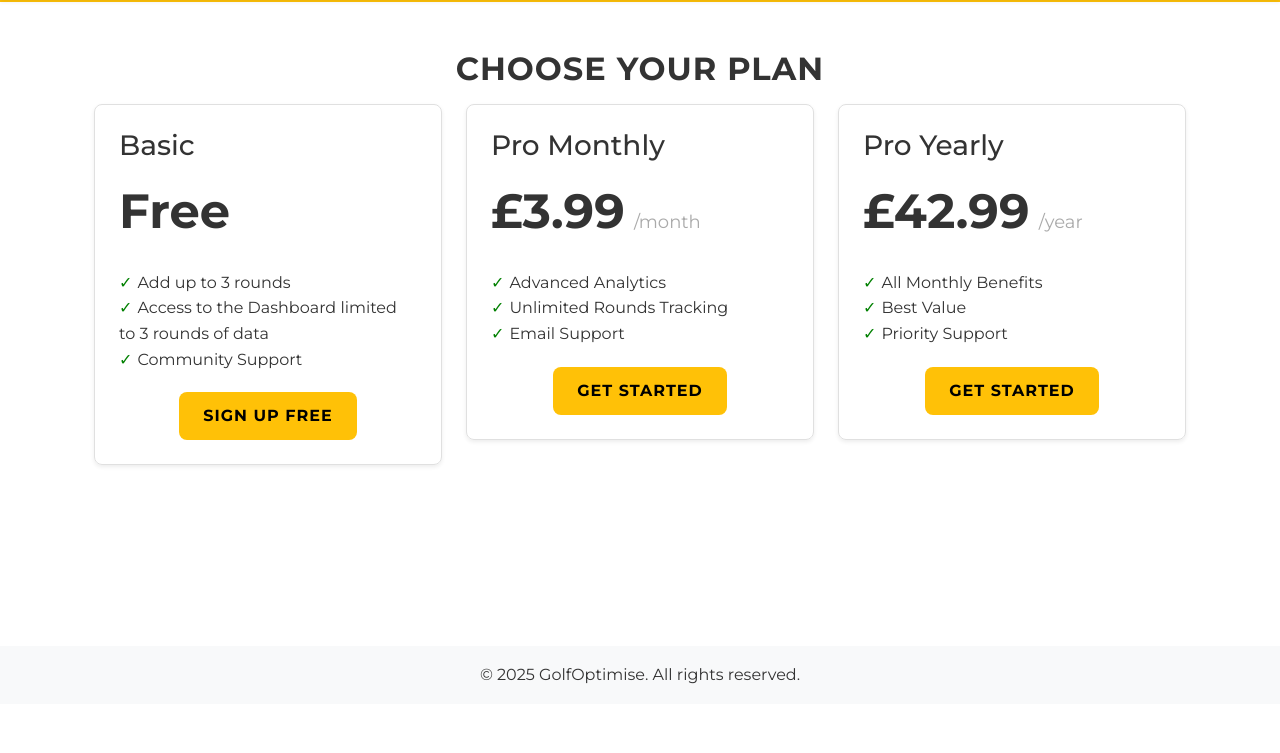
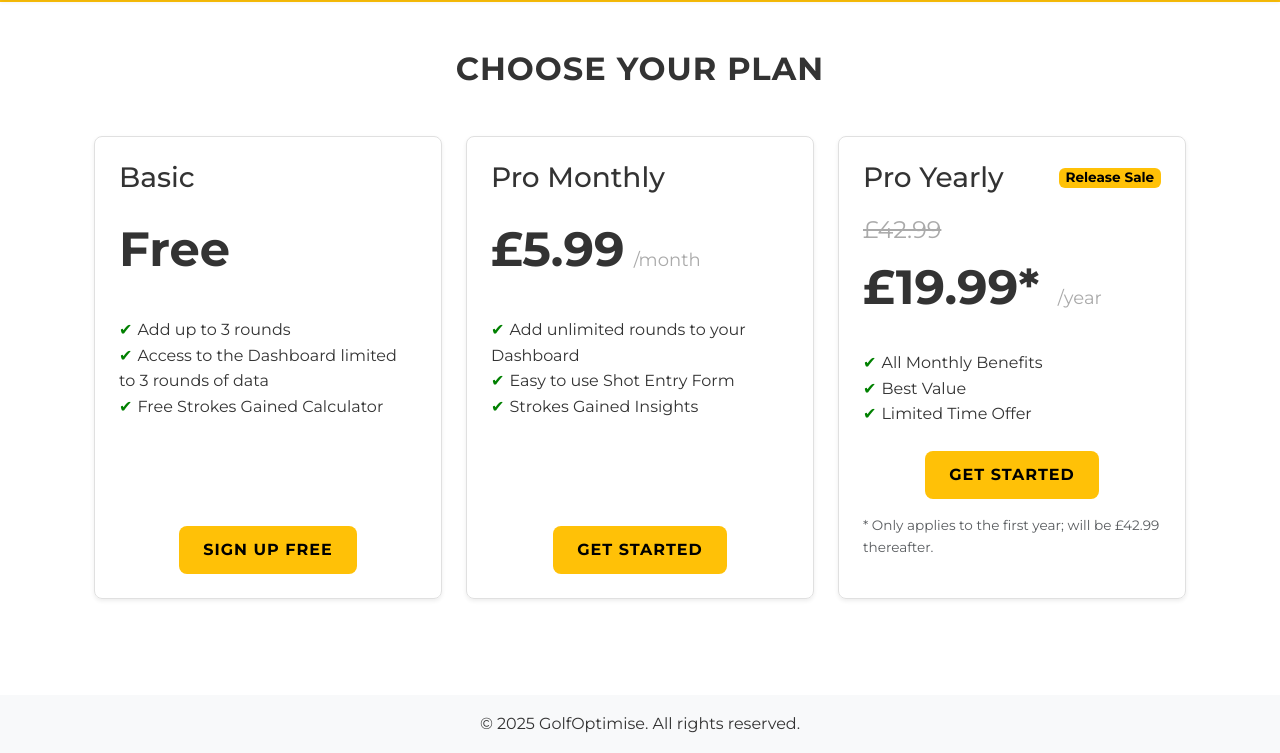
Before and after one commit to jconn5803/golf-by-numbers, a Flask app: page /pricing in a window 1280 px wide. Shown: the part 96-849 px from the top of the page. Before the commit the page ends 780 px from the top, so only its background shows below. Run offline with Flask 3, Linux system fonts and the light colour scheme; some libraries are stand-ins or nearby versions.

Commit message:
updates the pricing section such that the logic works and made chanegs to the yearly price

```diff
--- a/static/main.js
+++ b/static/main.js
@@ -1,37 +1,47 @@
-
-
 // Initialize Stripe with the publishable key retrieved from /config
 fetch("/config")
-  .then((result) => result.json())
-  .then((data) => {
-    const stripe = Stripe(data.publicKey);
+  .then(r => r.json())
+  .then(({ publicKey }) => {
+    const stripe = Stripe(publicKey);
 
-    // Event listener for the monthly subscription button
-    document.querySelector("#monthlyBtn").addEventListener("click", () => {
-      fetch("/create-checkout-session?product_type=monthly")
-        .then((result) => result.json())
-        .then((data) => stripe.redirectToCheckout({ sessionId: data.sessionId }))
-        .then((res) => {
-          console.log(res);
-        });
+    // FREE plan button
+    document.querySelector("#freeBtn").addEventListener("click", () => {
+      if (!isAuthenticated) {
+        window.location.href = "/register";
+      } else {
+        // logged in, whether active or not, free users go straight to dashboard
+        window.location.href = "/dashboard";
+      }
     });
 
-    // Event listener for the annual subscription button
+    // PRO MONTHLY button
+    document.querySelector("#monthlyBtn").addEventListener("click", () => {
+      if (!isAuthenticated) {
+        return window.location.href = "/register";
+      }
+      if (subscriptionActive) {
+        return window.location.href = "/dashboard";
+      }
+      // not subscribed yet: kick off Stripe checkout
+      fetch("/create-checkout-session?product_type=monthly")
+        .then(r => r.json())
+        .then(data => stripe.redirectToCheckout({ sessionId: data.sessionId }))
+        .catch(console.error);
+    });
+
+    // PRO YEARLY button
     document.querySelector("#annualBtn").addEventListener("click", () => {
+      if (!isAuthenticated) {
+        return window.location.href = "/register";
+      }
+      if (subscriptionActive) {
+        return window.location.href = "/dashboard";
+      }
       fetch("/create-checkout-session?product_type=annual")
-        .then((result) => result.json())
-        .then((data) => stripe.redirectToCheckout({ sessionId: data.sessionId }))
-        .then((res) => {
-          console.log(res);
-        });
+        .then(r => r.json())
+        .then(data => stripe.redirectToCheckout({ sessionId: data.sessionId }))
+        .catch(console.error);
     });
-    // Event listener for the annual subscription button
-    document.querySelector("#dailyBtn").addEventListener("click", () => {
-      fetch("/create-checkout-session?product_type=daily")
-        .then((result) => result.json())
-        .then((data) => stripe.redirectToCheckout({ sessionId: data.sessionId }))
-        .then((res) => {
-          console.log(res);
-        });
-    });
+
+    // (If you ever add a daily plan button, do the same pattern.)
   });
--- a/templates/pricing.html
+++ b/templates/pricing.html
@@ -1,8 +1,6 @@
 {% extends "base.html" %}
 
-{% block title %}
-Pricing - UnderParData
-{% endblock %}
+{% block title %}Pricing - UnderParData{% endblock %}
 
 {% block extra_css %}
   <!-- Page-specific CSS for the Pricing page -->
@@ -10,79 +8,129 @@
 {% endblock %}
 
 {% block content %}
-
-<!-- Pricing Section (Full-Width) -->
 <section class="pricing-section py-5">
   <div class="container-fluid">
-    <h2 class="section-title text-center">Choose Your Plan</h2>
-    <div class="row justify-content-center">
+    <h2 class="section-title text-center mb-5">Choose Your Plan</h2>
+    <div class="row justify-content-center align-items-stretch">
+
       <!-- Basic Plan -->
       <div class="col-md-4 mb-4">
-        <div class="pricing-card p-4 shadow-sm">
-          <!-- Plan Title -->
-          <h3 style="text-align: left;">Basic</h3>
-          <!-- Price -->
-          <div class="price-section" style="margin-top: 10px;">
+        <div class="pricing-card p-4 shadow-sm h-100 d-flex flex-column">
+          <h3 class="mb-3">Basic</h3>
+
+          <!-- added min-height -->
+          <div class="price-section mb-4" style="min-height: 82px;">
             <span class="price" style="font-size: 48px; font-weight: bold;">Free</span>
           </div>
-          <!-- Benefits List with Ticks -->
-          <ul class="list-unstyled" style="margin-top: 20px;">
-            <li><span style="color: green; margin-right: 5px;">&#10003;</span>Add up to 3 rounds</li>
-            <li><span style="color: green; margin-right: 5px;">&#10003;</span>Access to the Dashboard limited to 3 rounds of data</li>
-            <li><span style="color: green; margin-right: 5px;">&#10003;</span>Community Support</li>
+
+          <ul class="list-unstyled mb-4 flex-grow-1">
+            <li><span style="color: green; margin-right: 5px;">✔</span>Add up to 3 rounds</li>
+            <li><span style="color: green; margin-right: 5px;">✔</span>Access to the Dashboard limited to 3 rounds of data</li>
+            <li><span style="color: green; margin-right: 5px;">✔</span>Free Strokes Gained Calculator</li>
           </ul>
-          <!-- Call-to-action -->
-          <div class="text-center" style="margin-top: 20px;">
-            <a href="/register" class="btn btn-cta">Sign Up Free</a>
+
+          <div class="mt-auto text-center">
+              <!-- no href here – we’ll handle it all in JS -->
+              <a type="submit" id="freeBtn" class="btn btn-cta">Sign Up Free</a>
           </div>
         </div>
       </div>
+
       <!-- Pro Monthly Plan -->
       <div class="col-md-4 mb-4">
-        <div class="pricing-card p-4 shadow-sm">
-          <!-- Plan Title -->
-          <h3 style="text-align: left;">Pro Monthly</h3>
-          <!-- Price -->
-          <div class="price-section" style="margin-top: 10px;">
-            <span class="price" style="font-size: 48px; font-weight: bold;">£3.99</span>
+        <div class="pricing-card p-4 shadow-sm h-100 d-flex flex-column">
+          <h3 class="mb-3">Pro Monthly</h3>
+
+          <!-- added min-height -->
+          <div class="price-section mb-4" style="min-height: 82px;">
+            <span class="price" style="font-size: 48px; font-weight: bold;">£5.99</span>
             <span class="duration" style="font-size: 18px; color: #aaa; margin-left: 5px;">/month</span>
           </div>
-          <!-- Benefits List with Ticks -->
-          <ul class="list-unstyled" style="margin-top: 20px;">
-            <li><span style="color: green; margin-right: 5px;">&#10003;</span>Advanced Analytics</li>
-            <li><span style="color: green; margin-right: 5px;">&#10003;</span>Unlimited Rounds Tracking</li>
-            <li><span style="color: green; margin-right: 5px;">&#10003;</span>Email Support</li>
+
+          <ul class="list-unstyled mb-4 flex-grow-1">
+            <li><span style="color: green; margin-right: 5px;">✔</span>Add unlimited rounds to your Dashboard</li>
+            <li><span style="color: green; margin-right: 5px;">✔</span>Easy to use Shot Entry Form</li>
+            <li><span style="color: green; margin-right: 5px;">✔</span>Strokes Gained Insights</li>
           </ul>
-          <!-- Call-to-action -->
-          <div class="text-center" style="margin-top: 20px;">
-            <a href="/register" class="btn btn-cta">Get Started</a>
+
+          <div class="mt-auto text-center">
+            <a type="submit" class="btn btn-cta" id="monthlyBtn">Get Started</a>
           </div>
         </div>
       </div>
+
       <!-- Pro Yearly Plan -->
       <div class="col-md-4 mb-4">
-        <div class="pricing-card p-4 shadow-sm">
-          <!-- Plan Title -->
-          <h3 style="text-align: left;">Pro Yearly</h3>
-          <!-- Price -->
-          <div class="price-section" style="margin-top: 10px;">
-            <span class="price" style="font-size: 48px; font-weight: bold;">£42.99</span>
-            <span class="duration" style="font-size: 18px; color: #aaa; margin-left: 5px;">/year</span>
+        <div class="pricing-card p-4 shadow-sm h-100 d-flex flex-column">
+          <h3 class="d-flex justify-content-between align-items-center mb-3">
+            <span>Pro Yearly</span>
+            <span class="badge" style="
+              background-color: #ffc107;
+              color: #000;
+              font-weight: 600;
+              font-size: 0.85rem;
+              padding: 0.25em 0.5em;
+              border-radius: 6px;
+            ">
+              Release Sale
+            </span>
+          </h3>
+
+          <!-- added min-height -->
+          <div class="price-section mb-4" style="min-height: 82px;">
+            <div>
+              <span class="price-original" style="
+                text-decoration: line-through;
+                color: #aaa;
+                font-size: 24px;
+              ">
+                £42.99
+              </span>
+            </div>
+            <div>
+              <span class="price" style="
+                font-size: 48px;
+                font-weight: bold;
+              ">
+                £19.99*
+              </span>
+              <span class="duration" style="
+                font-size: 18px;
+                color: #aaa;
+                margin-left: 5px;
+              ">
+                /year
+              </span>
+            </div>
           </div>
-          <!-- Benefits List with Ticks -->
-          <ul class="list-unstyled" style="margin-top: 20px;">
-            <li><span style="color: green; margin-right: 5px;">&#10003;</span>All Monthly Benefits</li>
-            <li><span style="color: green; margin-right: 5px;">&#10003;</span>Best Value</li>
-            <li><span style="color: green; margin-right: 5px;">&#10003;</span>Priority Support</li>
+
+          <ul class="list-unstyled mb-4 flex-grow-1">
+            <li><span style="color: green; margin-right: 5px;">✔</span>All Monthly Benefits</li>
+            <li><span style="color: green; margin-right: 5px;">✔</span>Best Value</li>
+            <li><span style="color: green; margin-right: 5px;">✔</span>Limited Time Offer</li>
           </ul>
-          <!-- Call-to-action -->
-          <div class="text-center" style="margin-top: 20px;">
-            <a href="/register" class="btn btn-cta">Get Started</a>
+
+          <div class="mt-auto text-center">
+            <a type="submit" class="btn btn-cta" id="annualBtn">Get Started</a>
           </div>
+
+          <p class="text-muted small mt-3" style="font-size: 0.85rem;">
+            * Only applies to the first year; will be £42.99 thereafter.
+          </p>
         </div>
       </div>
+
     </div>
   </div>
 </section>
+{% endblock %}
+
+{% block extra_js %}
+  <script>
+    const isAuthenticated    = {{ 'true' if current_user.is_authenticated else 'false' }};
+    const subscriptionActive = {{ 'true' if current_user.is_authenticated and current_user.subscription_active else 'false' }};
+  </script>
+  <script src="https://js.stripe.com/v3/"></script>
+  <script src="{{ url_for('static', filename='main.js') }}"></script>
 
 {% endblock %}
```
Also changed, not shown: templates/index.html (+71 -51 lines).
